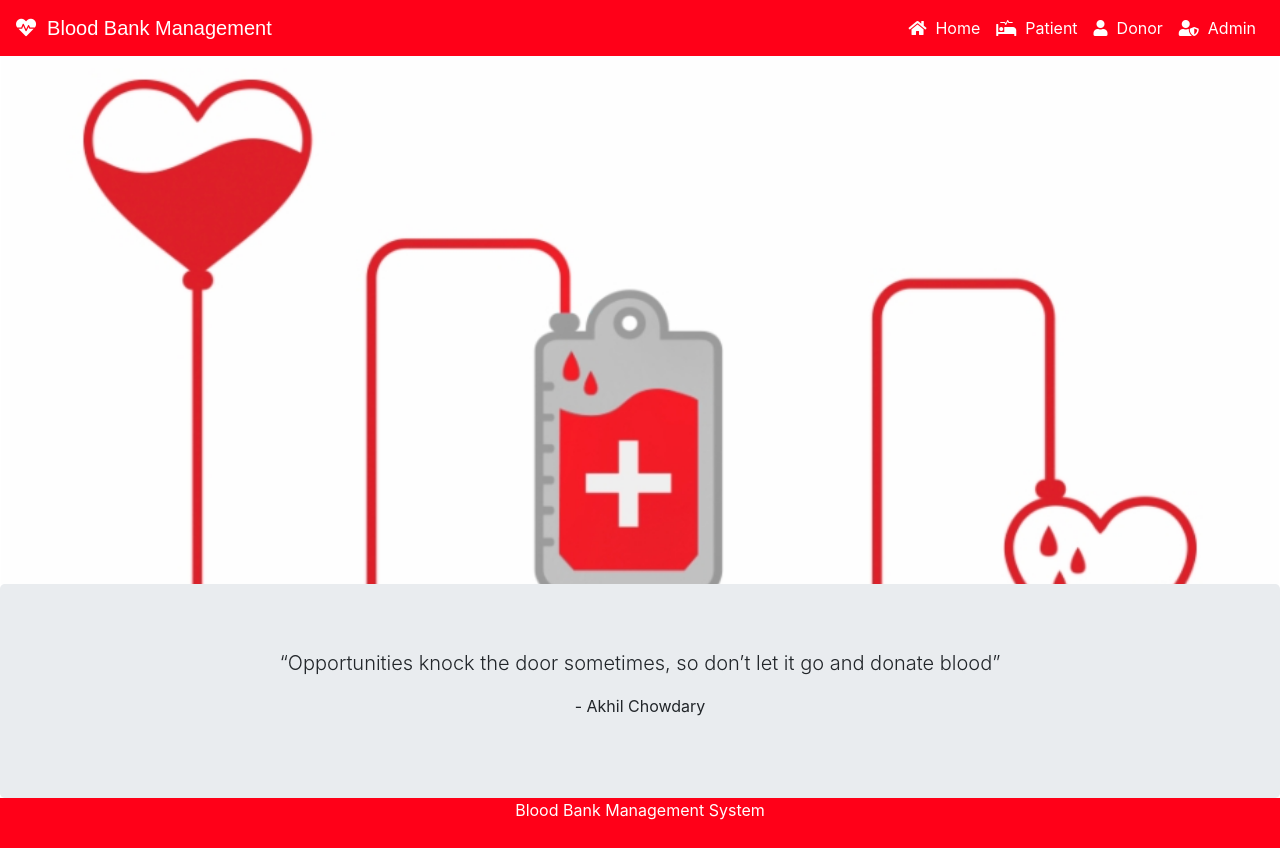
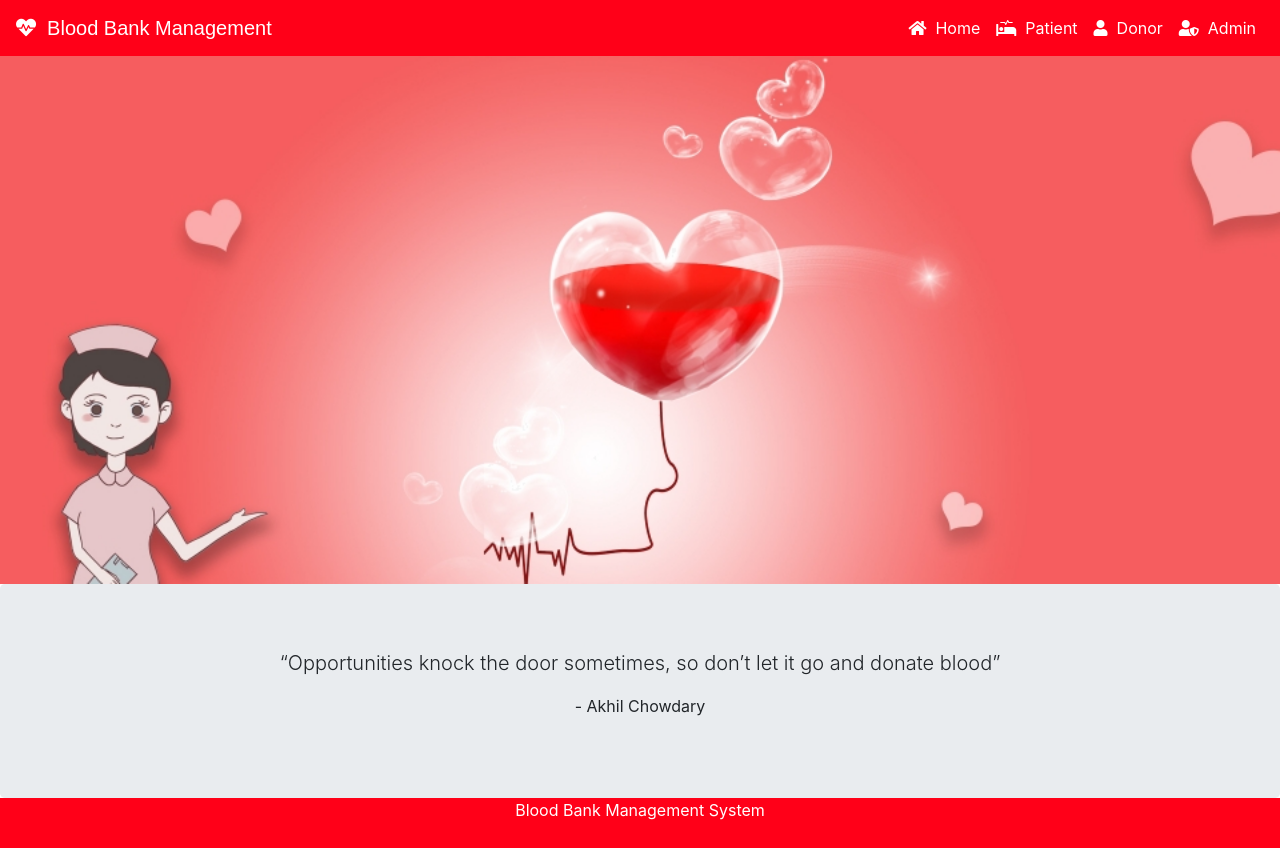
Before and after one commit to akhilchow249/Blood-Bank, a Django app: page / in a window 1280 px wide. Run offline with Django 3.2, Linux system fonts and the light colour scheme; data comes from the database, SQL or seed files in the repository; some libraries are stand-ins or nearby versions.

Commit message:
Update index.html

```diff
--- a/bloodbankmanagement-master/templates/blood/index.html
+++ b/bloodbankmanagement-master/templates/blood/index.html
@@ -5,7 +5,7 @@
     <style>
         .xyz{
           margin-bottom: 0px;
-          background-image: url('https://github.com/akhilchow249/Blood-Bank/blob/main/bloodbankmanagement-master/static/image/homepage.png');
+          background-image: url('bloodbankmanagement-master/static/image/homepage.jpg');
           background-size: cover;
           background-repeat: no-repeat;
         }
```
